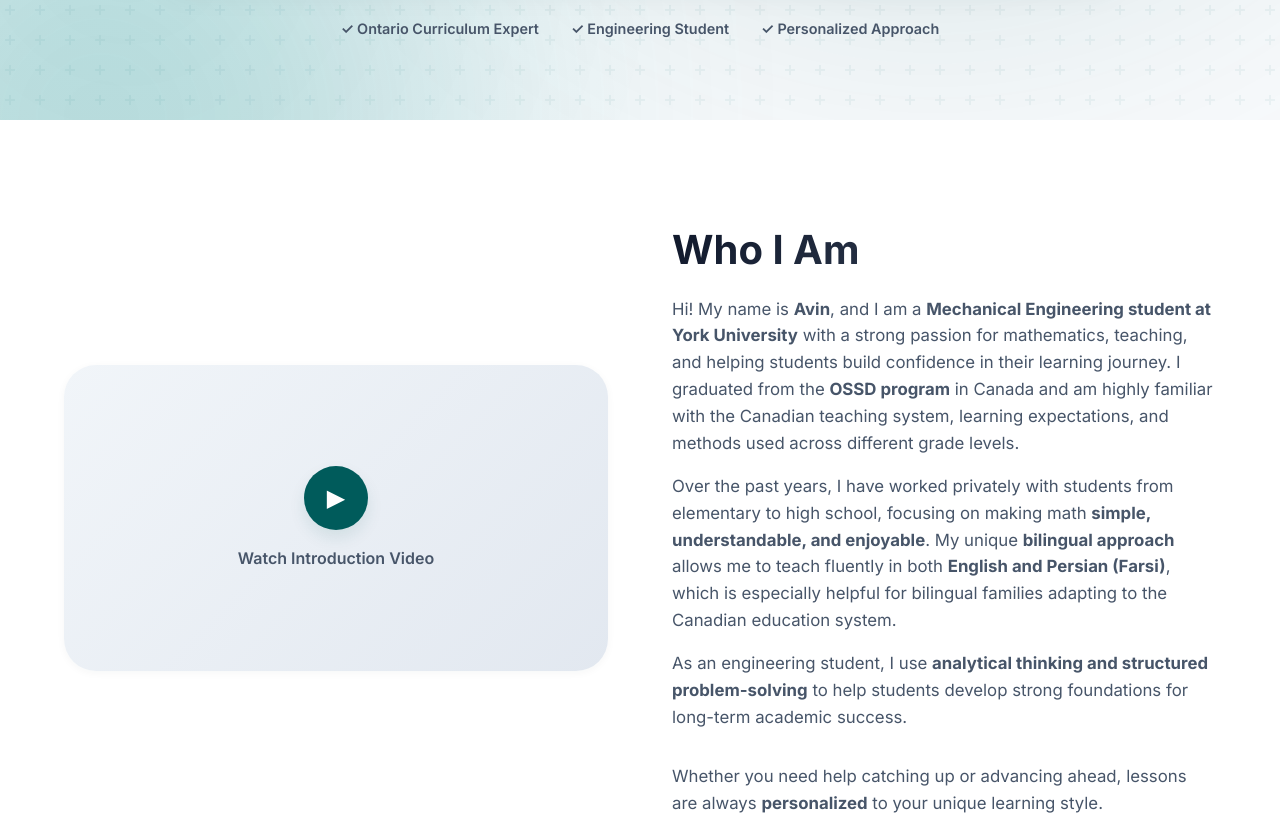
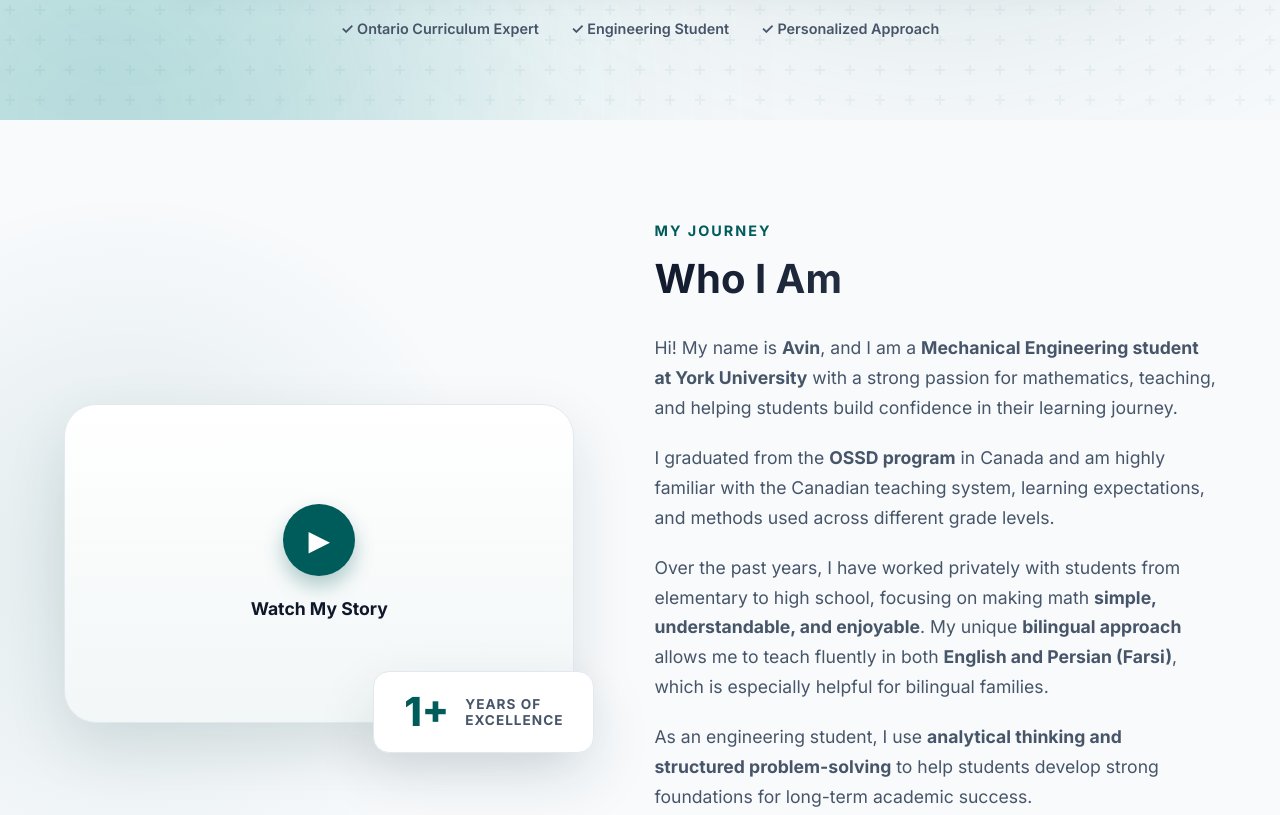
Before and after one commit to parsaabbasian/Math_Tutoring, a Next.js app: page / in a window 1280 px wide. Shown: the part 780-1595 px from the top of the page. Built offline with nearby package versions, Linux system fonts and the light colour scheme.

Commit message:
Complete overhaul of Who I Am section with premium aesthetics

```diff
--- a/src/app/components/About.module.css
+++ b/src/app/components/About.module.css
@@ -1,18 +1,37 @@
 .about {
-  background: var(--surface);
+  background: var(--background);
+  position: relative;
+  overflow: hidden;
+}
+
+.aboutBg {
+  position: absolute;
+  top: 0;
+  left: 0;
+  width: 100%;
+  height: 100%;
+  background: radial-gradient(circle at 10% 50%, var(--primary-light) 0%, transparent 30%);
+  z-index: 0;
+  pointer-events: none;
 }
 
 .aboutContainer {
   display: grid;
-  grid-template-columns: 1fr 1fr;
-  gap: 64px;
+  grid-template-columns: 1fr 1.1fr;
+  gap: 80px;
   align-items: center;
+  position: relative;
+  z-index: 1;
+}
+
+.videoWrapper {
+  position: relative;
 }
 
 .videoPlaceholder {
   width: 100%;
-  aspect-ratio: 16 / 9;
-  background: linear-gradient(135deg, var(--surface-alt) 0%, var(--border) 100%);
+  aspect-ratio: 16 / 10;
+  background: var(--surface);
   border-radius: var(--radius-lg);
   display: flex;
   flex-direction: column;
@@ -22,36 +41,83 @@
   transition: var(--transition);
   position: relative;
   overflow: hidden;
-  box-shadow: var(--shadow-sm);
+  box-shadow: var(--shadow-lg);
+  border: 1px solid var(--border);
+}
+
+.videoOverlay {
+  position: absolute;
+  top: 0;
+  left: 0;
+  width: 100%;
+  height: 100%;
+  background: linear-gradient(to bottom, transparent 0%, rgba(0, 91, 91, 0.05) 100%);
+  pointer-events: none;
 }
 
 .videoPlaceholder:hover {
-  box-shadow: var(--shadow-md);
-  transform: scale(1.02);
+  transform: translateY(-5px);
+  border-color: var(--primary);
 }
 
 .playButton {
-  width: 64px;
-  height: 64px;
+  width: 72px;
+  height: 72px;
   background: var(--primary);
   color: white;
   border-radius: 50%;
   display: flex;
   align-items: center;
   justify-content: center;
-  font-size: 24px;
-  margin-bottom: 16px;
-  box-shadow: 0 8px 16px var(--primary-light);
+  font-size: 28px;
+  margin-bottom: 20px;
+  box-shadow: 0 10px 20px rgba(0, 91, 91, 0.3);
   transition: var(--transition);
+  z-index: 2;
 }
 
 .videoPlaceholder:hover .playButton {
   transform: scale(1.1);
+  background: var(--primary-hover);
 }
 
 .videoText {
-  font-weight: 600;
+  font-weight: 700;
+  color: var(--foreground);
+  z-index: 2;
+  font-size: 1.1rem;
+}
+
+.experienceBadge {
+  position: absolute;
+  bottom: -30px;
+  right: -20px;
+  background: var(--surface);
+  padding: 20px 30px;
+  border-radius: var(--radius-md);
+  box-shadow: var(--shadow-lg);
+  border: 1px solid var(--border);
+  display: flex;
+  align-items: center;
+  gap: 16px;
+  z-index: 10;
+  animation: float 4s ease-in-out infinite;
+}
+
+.badgeNumber {
+  font-size: 2.5rem;
+  font-weight: 800;
+  color: var(--primary);
+  line-height: 1;
+}
+
+.badgeText {
+  font-size: 0.85rem;
+  font-weight: 700;
   color: var(--text-muted);
+  text-transform: uppercase;
+  letter-spacing: 1px;
+  line-height: 1.2;
 }
 
 .aboutContent {
@@ -59,62 +125,30 @@
   flex-direction: column;
 }
 
+.subtitle {
+  color: var(--primary);
+  font-weight: 700;
+  font-size: 0.9rem;
+  text-transform: uppercase;
+  letter-spacing: 2px;
+  margin-bottom: 8px;
+}
+
 .aboutText {
   color: var(--text-muted);
-  line-height: 1.6;
-  margin-bottom: 16px;
-  font-size: 1.05rem;
-}
-
-.portfolio {
-  margin-top: 16px;
-  background: var(--surface-alt);
-  padding: 24px;
-  border-radius: var(--radius-md);
-  border: 1px solid var(--border);
-}
-
-.portfolioTitle {
-  font-size: 1.25rem;
-  font-weight: 700;
-  margin-bottom: 16px;
-}
-
-.portfolioList {
-  list-style: none;
-  display: grid;
-  grid-template-columns: repeat(auto-fit, minmax(240px, 1fr));
-  gap: 12px 24px;
-}
-
-.portfolioList li {
-  font-weight: 500;
-  color: var(--foreground);
-}
-
-.contactInfo {
-  margin-top: 32px;
-}
-
-.contactLink {
-  display: inline-block;
-  padding: 12px 24px;
-  background: var(--surface-alt);
-  border: 1px solid var(--border);
-  border-radius: var(--radius-full);
-  font-weight: 600;
-  color: var(--foreground);
-  transition: var(--transition);
-}
-
-.contactLink:hover {
-  background: var(--primary-light);
-  border-color: var(--primary);
-  color: var(--primary);
+  line-height: 1.7;
+  margin-bottom: 20px;
+  font-size: 1.1rem;
 }
 
 @media (max-width: 992px) {
   .aboutContainer {
     grid-template-columns: 1fr;
+    gap: 60px;
+  }
+
+  .experienceBadge {
+    bottom: -20px;
+    right: 20px;
   }
 }
--- a/src/app/components/About.tsx
+++ b/src/app/components/About.tsx
@@ -3,18 +3,31 @@ import styles from './About.module.css';
 export default function About() {
   return (
     <section id="about" className={`section ${styles.about}`}>
+      <div className={styles.aboutBg}></div>
       <div className={`container ${styles.aboutContainer}`}>
-        <div className={styles.videoPlaceholder}>
-          <div className={styles.playButton}>▶</div>
-          <p className={styles.videoText}>Watch Introduction Video</p>
+        <div className={`${styles.videoWrapper} fade-in`}>
+          <div className={styles.videoPlaceholder}>
+            <div className={styles.playButton}>▶</div>
+            <p className={styles.videoText}>Watch My Story</p>
+            <div className={styles.videoOverlay}></div>
+          </div>
+          <div className={styles.experienceBadge}>
+            <span className={styles.badgeNumber}>1+</span>
+            <span className={styles.badgeText}>Years of <br />Excellence</span>
+          </div>
         </div>
-        <div className={styles.aboutContent}>
-          <h2 className="section-title" style={{ textAlign: 'left' }}>Who I Am</h2>
+
+        <div className={`${styles.aboutContent} fade-in`}>
+          <span className={styles.subtitle}>My Journey</span>
+          <h2 className="section-title" style={{ textAlign: 'left', marginBottom: '24px' }}>Who I Am</h2>
           <p className={styles.aboutText}>
-            Hi! My name is <strong>Avin</strong>, and I am a <strong>Mechanical Engineering student at York University</strong> with a strong passion for mathematics, teaching, and helping students build confidence in their learning journey. I graduated from the <strong>OSSD program</strong> in Canada and am highly familiar with the Canadian teaching system, learning expectations, and methods used across different grade levels.
+            Hi! My name is <strong>Avin</strong>, and I am a <strong>Mechanical Engineering student at York University</strong> with a strong passion for mathematics, teaching, and helping students build confidence in their learning journey.
           </p>
           <p className={styles.aboutText}>
-            Over the past years, I have worked privately with students from elementary to high school, focusing on making math <strong>simple, understandable, and enjoyable</strong>. My unique <strong>bilingual approach</strong> allows me to teach fluently in both <strong>English and Persian (Farsi)</strong>, which is especially helpful for bilingual families adapting to the Canadian education system.
+            I graduated from the <strong>OSSD program</strong> in Canada and am highly familiar with the Canadian teaching system, learning expectations, and methods used across different grade levels.
+          </p>
+          <p className={styles.aboutText}>
+            Over the past years, I have worked privately with students from elementary to high school, focusing on making math <strong>simple, understandable, and enjoyable</strong>. My unique <strong>bilingual approach</strong> allows me to teach fluently in both <strong>English and Persian (Farsi)</strong>, which is especially helpful for bilingual families.
           </p>
           <p className={styles.aboutText}>
             As an engineering student, I use <strong>analytical thinking and structured problem-solving</strong> to help students develop strong foundations for long-term academic success.
```
